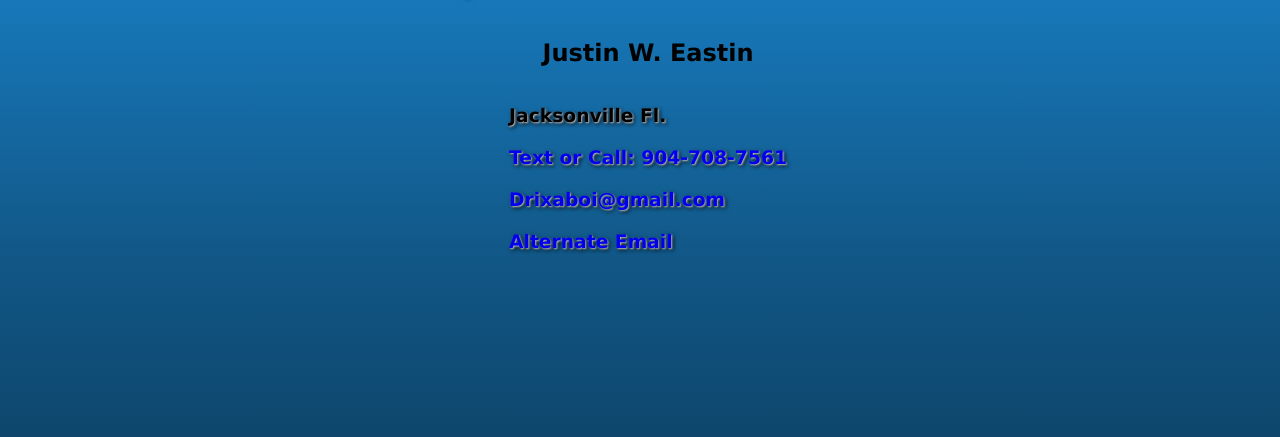
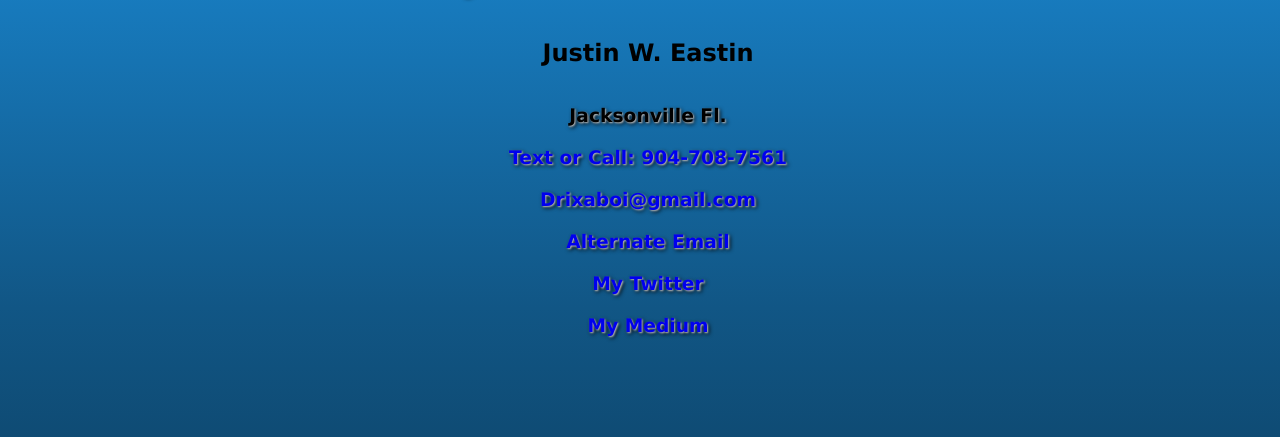
Before and after one commit to DrixaBoi/Dev-Profile, a plain HTML site: page contact.html in a window 1280 px wide. Shown: the part 286-723 px from the top of the page. Drawn offline with Linux system fonts and the light colour scheme.

Commit message:
contacts update
added twitter and medium accounts to contacts

```diff
--- a/contact.html
+++ b/contact.html
@@ -47,6 +47,8 @@
                         <a href="tel:904-708-7561">Text or Call: 904-708-7561</a><br><br>
                         <a href="mailto:drixaboi@gmail.com">Drixaboi@gmail.com</a><br><br>
                         <a href="mailto:worldmisanthropy199@gmail.com">Alternate Email</a><br><br>
+                        <a href="https://twitter.com/eastin_justin">My Twitter</a><br><br>
+                        <a href="https://medium.com/@worldmisanthropy199">My Medium</a>
                     </h3>
                 </div>
                 <!-- <div class="contact-input">
--- a/css/styles.css
+++ b/css/styles.css
@@ -307,6 +307,7 @@ p {
     justify-content: center;
     align-items: center;
     margin: 40px;
+    text-align: center;
 }
 
 .contact-text {
```
